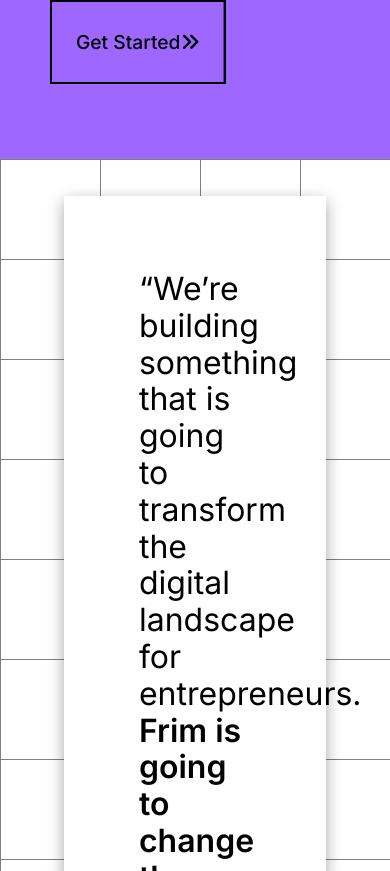
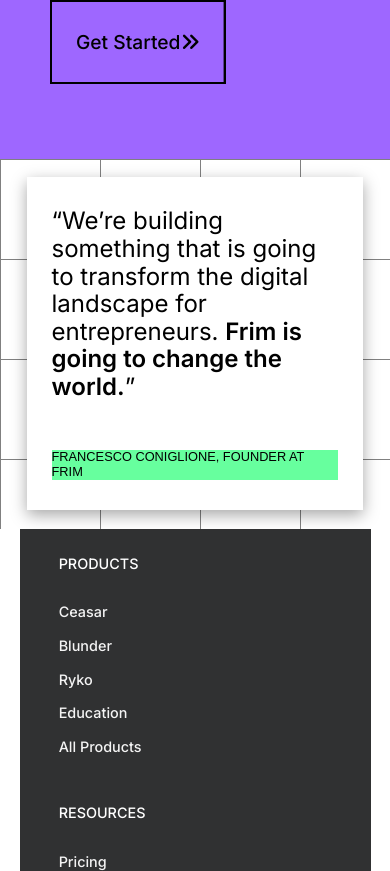
Before and after one commit to fconiglione/frim, a React (Create React App) app: page / in a window 390 px wide. Shown: the part 3853-4724 px from the top of the page. Built offline with nearby package versions, Linux system fonts and the light colour scheme; a web font is replaced by a local one.

Commit message:
home-testimonial complete

```diff
--- a/src/assets/styles/index.css
+++ b/src/assets/styles/index.css
@@ -930,6 +930,45 @@
 .home-testimonial-card .bold {
     font-weight: 600;
 }
+@media screen and (max-width: 990px)
+{
+    .home-testimonial-card-container {
+        padding: 8% 10%;
+    }
+}
+@media screen and (max-width: 868px)
+{
+    .home-testimonial-card-container {
+        padding: 5%;
+    }
+}
+@media screen and (max-width: 770px)
+{
+    .home-testimonial-card  {
+        gap: 50px;
+        padding: 50px;
+    }
+}
+@media screen and (max-width: 610px)
+{
+    .home-testimonial-card h1 {
+        font-size: 1.5em;
+    }
+    .home-testimonial-card p {
+        font-size: 0.8em;
+    }
+}
+@media screen and (max-width: 486px)
+{
+    .home-testimonial-card  {
+        padding: 30px 25px;
+    }
+}
+@media screen and (max-width: 377px) {
+    .home-testimonial-card p {
+        font-size: 0.6em;
+    }
+}
 
 /* Miscellaneous */
 
```
